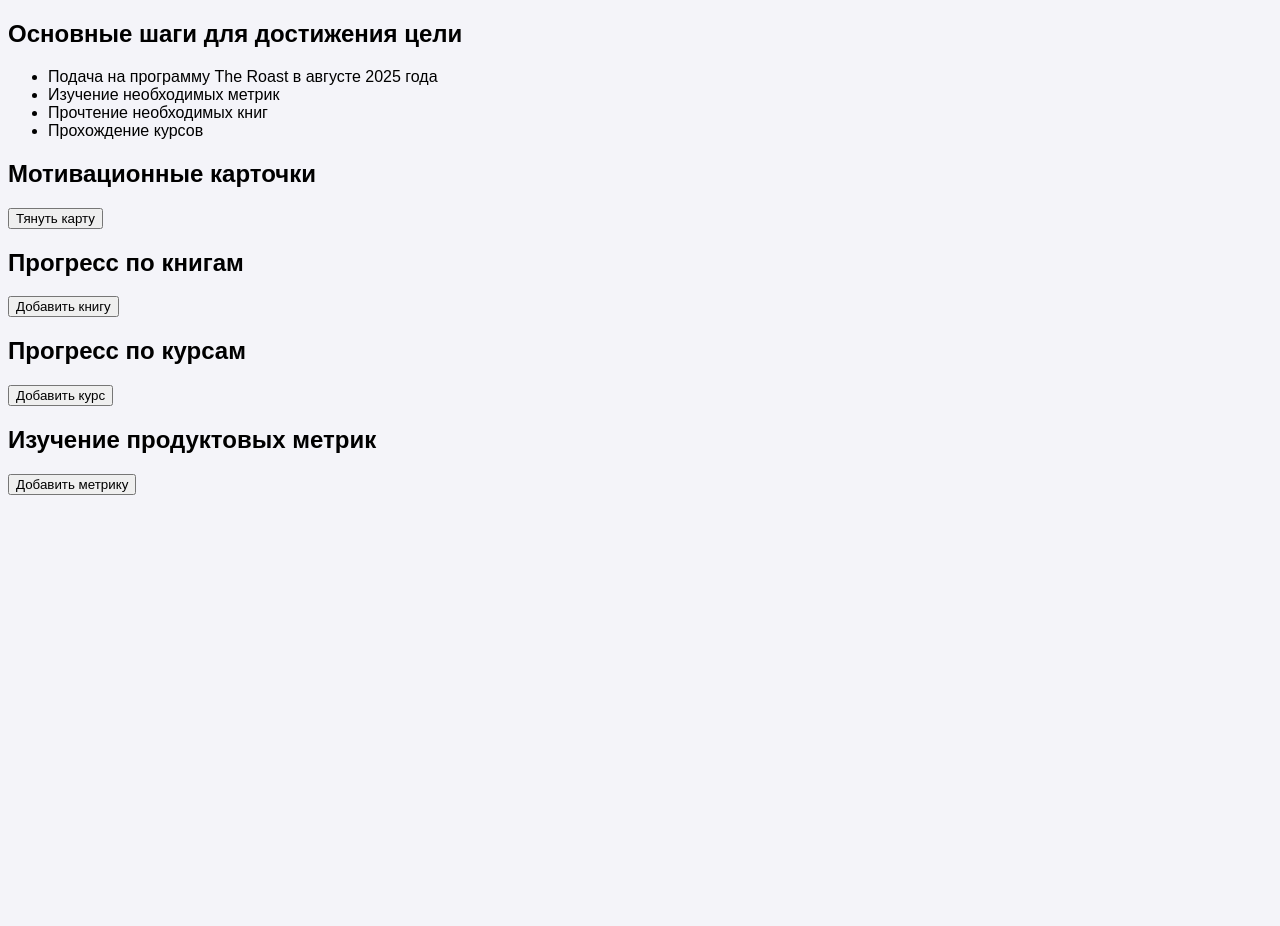
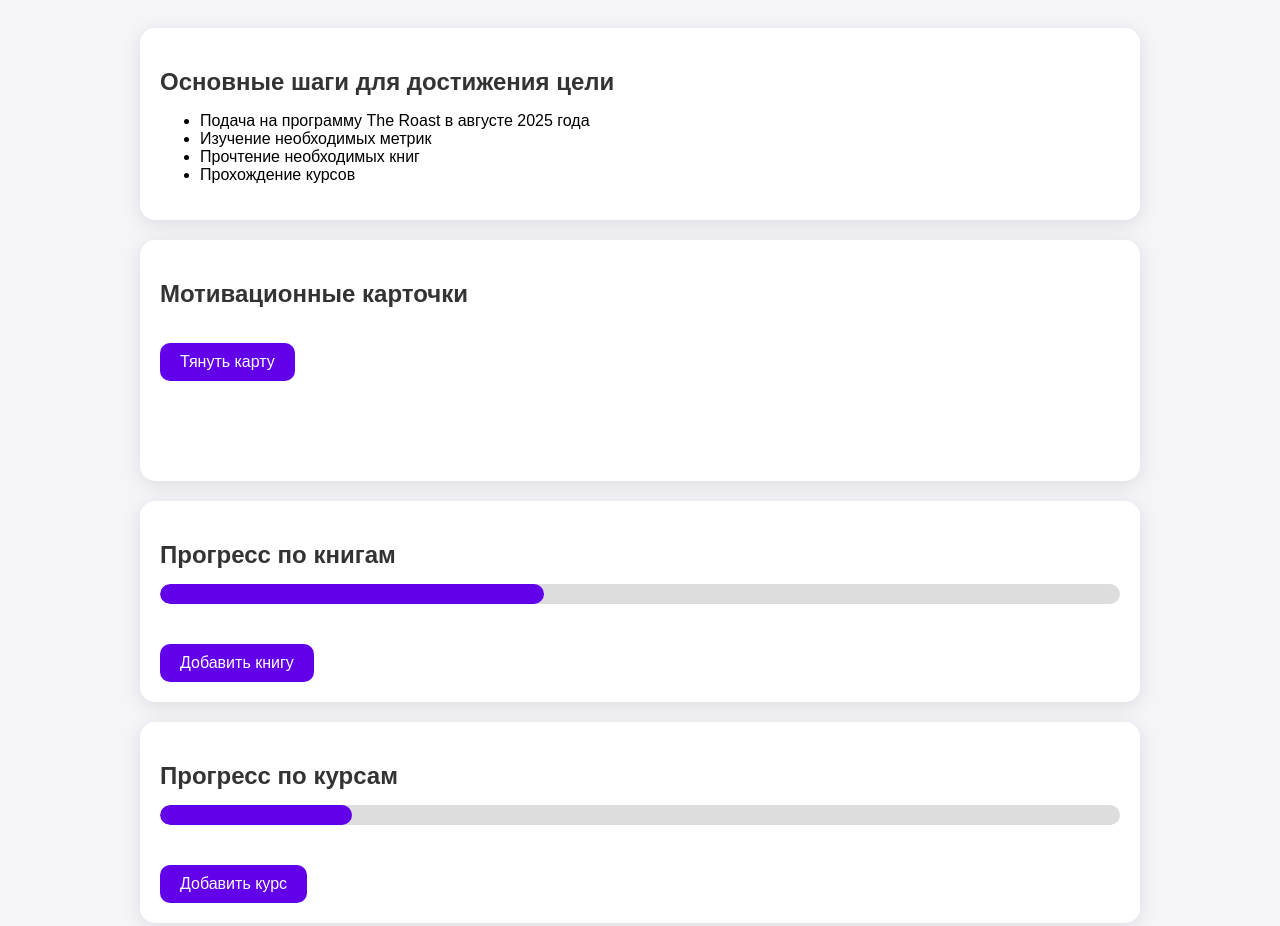
Before and after one commit to Belyano4ka-lizzi/The-Roast, a plain HTML site: page index.html in a window 1280 px wide. Shown: the top 926 px of the page. Before the commit the page ends 800 px from the top, so only its background shows below. Drawn offline with Linux system fonts and the light colour scheme.

Commit message:
Update styles.css

```diff
--- a/styles.css
+++ b/styles.css
@@ -1,25 +1,72 @@
-
 body {
     background-color: #f4f4f9;
     font-family: Arial, sans-serif;
 }
 
-.glow-text {
-    text-shadow: 0 0 8px rgba(255, 255, 255, 0.8), 0 0 15px rgba(138, 43, 226, 0.8);
+.container {
+    max-width: 1000px;
+    margin: 0 auto;
+    padding: 20px;
 }
 
-.animate-slide-in {
-    transform: translateY(0);
-    opacity: 1;
-    transition: all 0.7s ease-in-out;
+.card {
+    background-color: #ffffff;
+    border-radius: 15px;
+    padding: 20px;
+    margin-bottom: 20px;
+    box-shadow: 0 4px 20px rgba(0, 0, 0, 0.1);
+    transition: all 0.3s ease-in-out;
 }
 
-.reveal-card {
-    transform: translateY(50px);
-    opacity: 0;
+.card:hover {
+    transform: scale(1.02);
+    box-shadow: 0 8px 30px rgba(0, 0, 0, 0.2);
 }
 
-.reveal-card:hover {
-    box-shadow: 0 0 15px rgba(255, 255, 255, 0.8), 0 0 20px rgba(255, 105, 180, 0.8);
-    border: 2px solid rgba(255, 105, 180, 0.8);
+h2 {
+    color: #333;
+    margin-bottom: 15px;
 }
+
+button {
+    background-color: #6200ea;
+    color: #fff;
+    padding: 10px 20px;
+    border: none;
+    border-radius: 10px;
+    font-size: 16px;
+    cursor: pointer;
+    margin-top: 20px;
+    transition: background-color 0.3s;
+}
+
+button:hover {
+    background-color: #3700b3;
+}
+
+.progress-bar {
+    background-color: #ddd;
+    border-radius: 10px;
+    overflow: hidden;
+    margin-bottom: 20px;
+}
+
+.progress-fill {
+    background-color: #6200ea;
+    height: 20px;
+    width: 0;
+    border-radius: 10px;
+    transition: width 0.7s ease-in-out;
+}
+
+.motivation-card {
+    margin: 20px auto;
+    max-width: 500px;
+    font-size: 20px;
+    padding: 20px;
+    background-color: #fff;
+    border-radius: 10px;
+    box-shadow: 0 4px 20px rgba(0, 0, 0, 0.1);
+    opacity: 0;
+    transition: opacity 0.5s ease-in-out;
+}
```
